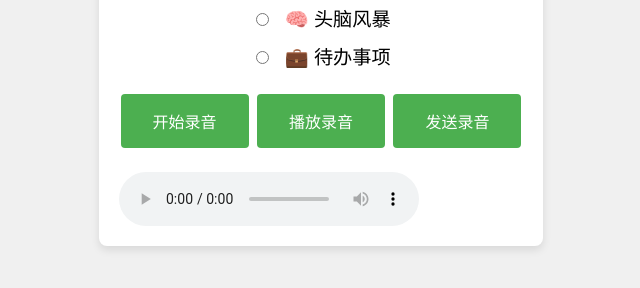
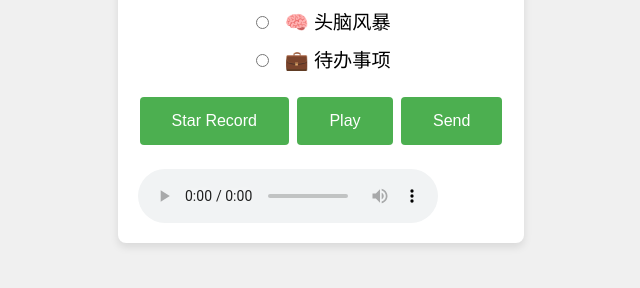
Before and after one commit to stephenlzc/voicememo, a plain HTML site: page index.html in a window 1280 px wide. Shown: the part 348-636 px from the top of the page, without its empty margins (319-959 px from the left). Drawn offline with Linux system fonts and the light colour scheme.

```diff
--- a/index.html
+++ b/index.html
@@ -3,8 +3,9 @@
 <head>
     <meta charset="UTF-8">
     <meta name="viewport" content="width=device-width, initial-scale=1.0">
-    <title>工作记录</title>
+    <title>录音网站</title>
     <link rel="stylesheet" href="style.css">
+    <link rel="icon" href="favicon.ico" type="image/x-icon">
 </head>
 <body>
     <div class="container">
@@ -20,9 +21,9 @@
                 <input type="radio" name="type" value="💼 待办事项"> 💼 待办事项
             </label>
         </form>
-        <button id="recordButton" class="btn">开始录音</button>
-        <button id="playButton" class="btn" disabled>播放录音</button>
-        <button id="sendButton" class="btn" disabled>发送录音</button>
+        <button id="recordButton" class="btn btn-record">Star Record</button>
+        <button id="playButton" class="btn btn-play" disabled>Play</button>
+        <button id="sendButton" class="btn btn-send" disabled>Send</button>
 
         <audio id="audioPlayback" controls></audio>
     </div>
```
